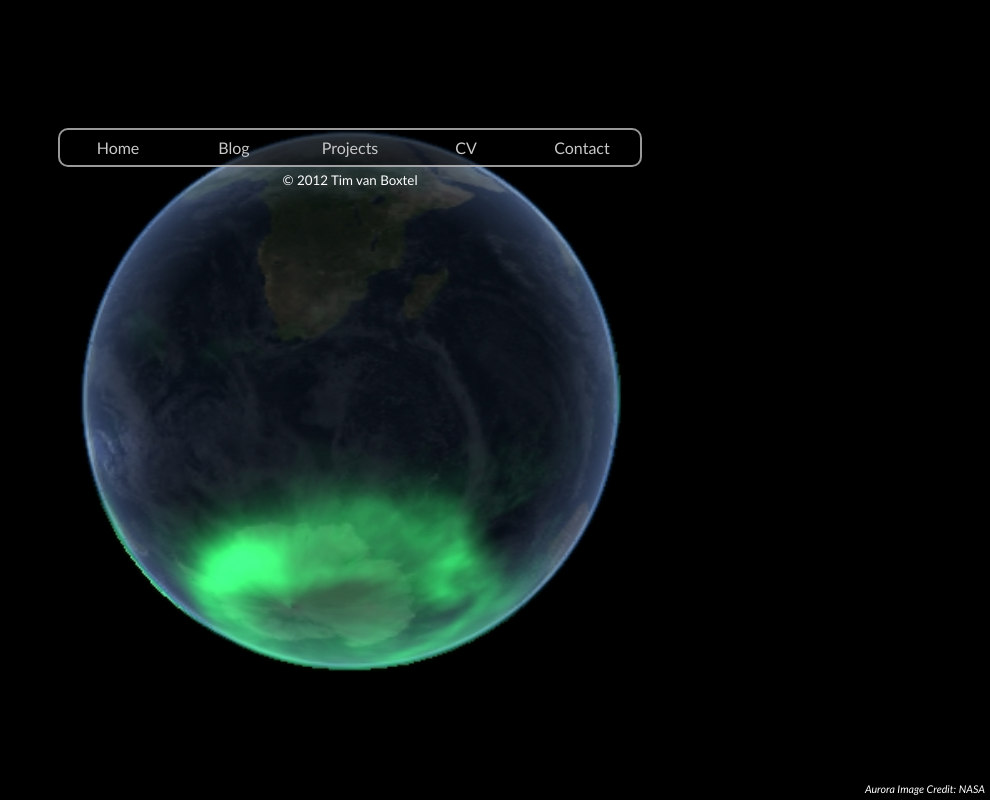
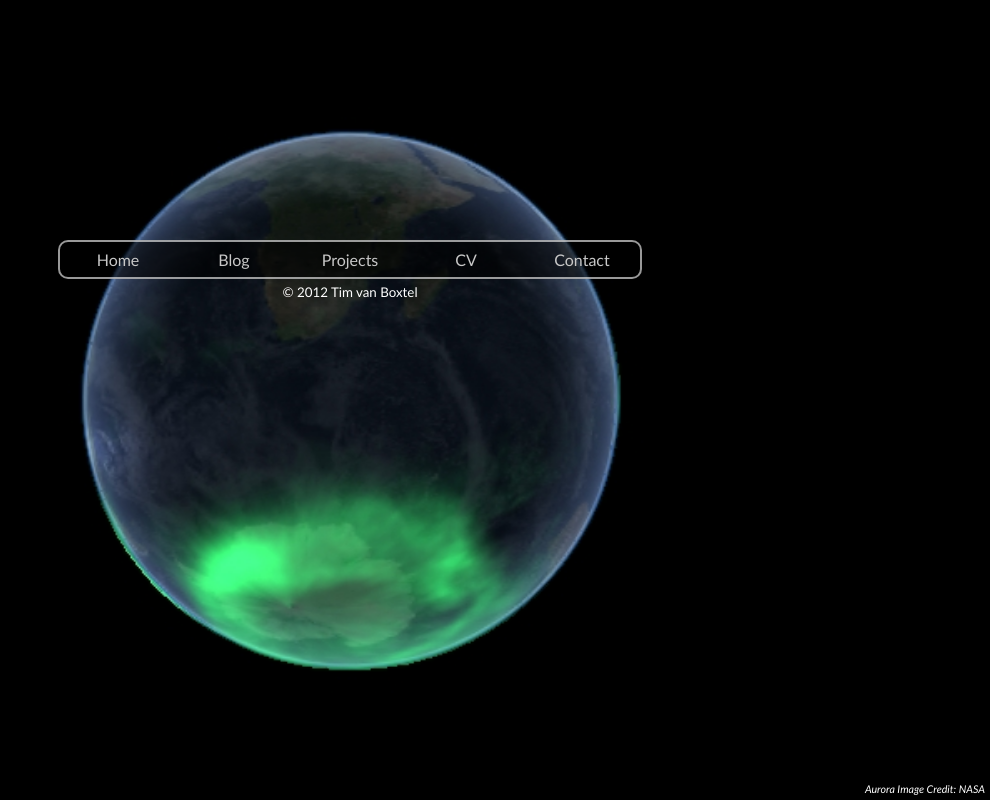
Before and after one commit to SunPowered/homepage, a PHP site: page /tim/index.html in a window 1280 px wide. Shown: the whole page, without its empty margins (290-1280 px from the left). Run offline with PHP 8.4, Linux system fonts and the light colour scheme.

Commit message:
Layout updates to main container

```diff
--- a/tim/css/style.css
+++ b/tim/css/style.css
@@ -15,10 +15,12 @@ body {
 	background-repeat:no-repeat;
 	background-size: auto 100%;
 	background-position: center;
+
+
 }
 
 
-.main {
+body {
 	display: box;
 	display: -webkit-box;
 	display: -moz-box;
@@ -35,13 +37,32 @@ body {
 	-webkit-box-align: center;
 	-moz-box-align: center;
 
-	height: 100%;
+}
+
+.main {
+	display: inherit;
+
+	box-align: center;
+	-webkit-box-align: center;
+	-moz-box-align: center;
+
+	box-pack: start;
+	-webkit-box-pack: start;
+	-moz-box-pack: start;
+
+	box-orient: vertical;
+	-webkit-box-orient: vertical;
+	-moz-box-orient: vertical;
+
+	max-width: 75%;
+	min-width: 300px;
+	width: 800px;
 }
 
 .menu {
 	padding: 0px;
 	margin: 0;
-	margin-top: 10%;
+	margin-top: 30%;
 
 	display: inherit;
 
--- a/tim/index.html
+++ b/tim/index.html
@@ -1,11 +1,10 @@
 <!DOCTYPE html>
 <html>
-<!-- <html manifest='tvb.appcache'> -->
 <head>
 	<meta charset="UTF-8">
 	<title>Tim van Boxtel</title>
-	<link rel="stylesheet" type='text/css' href="css/style.css">
-	<script src='js/tvb_main.js'></script>
+	<link rel="stylesheet" type='text/css' href="./css/style.css">
+	<script src='./js/tvb_main.js'></script>
 </head>
 <body>
 
```
Also changed, not shown: tim/js/tvb_main.js (indentation only), 1 other file.
